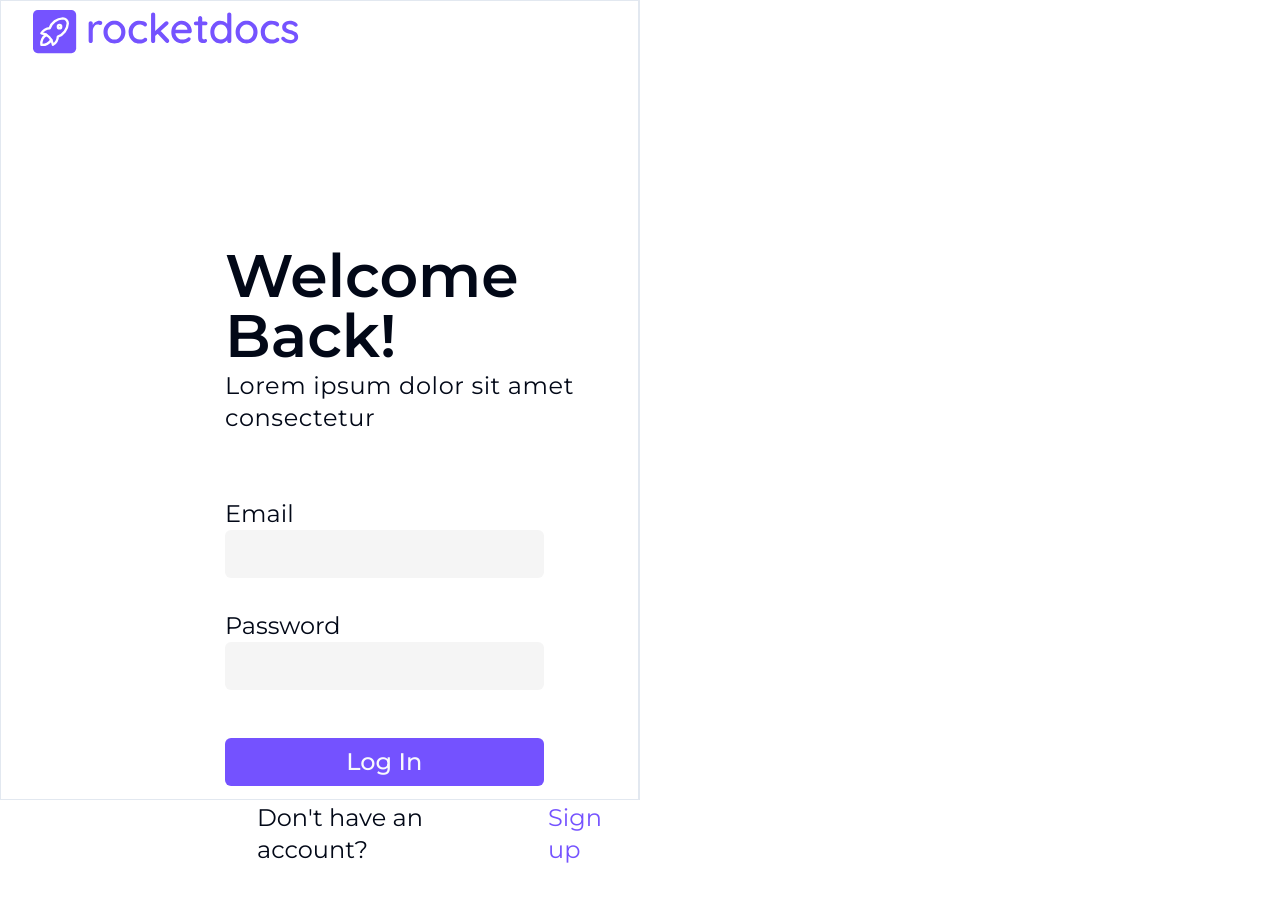
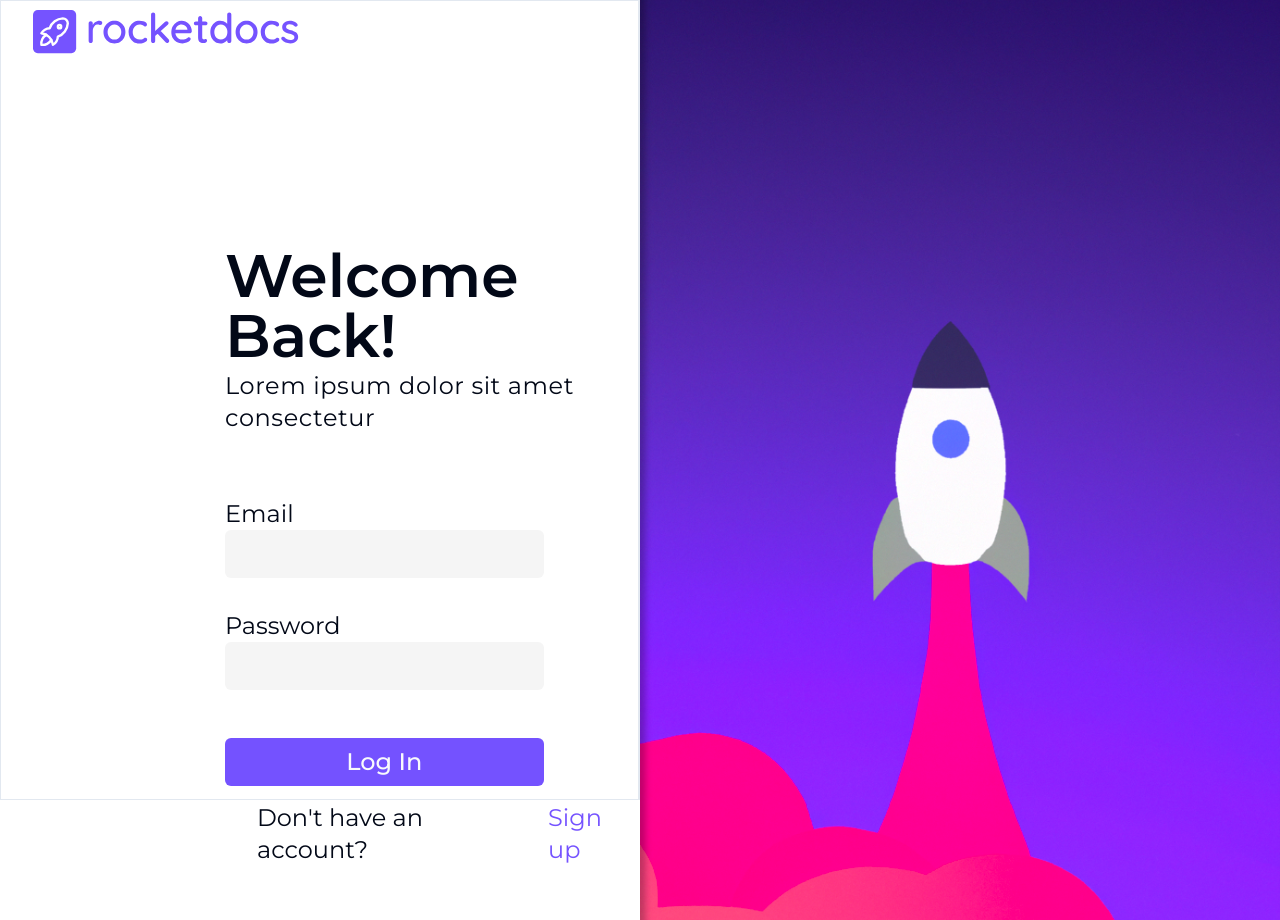
Before and after one commit to ryanata/rocketdocs-frontend, a React (Vite) app in the folder frontend/: page /login in a window 1280 px wide. Before the commit the page ends 866 px from the top, so only its background shows below. Built offline with nearby package versions, Linux system fonts and the light colour scheme.

Commit message:
added temporary images for login and signup

```diff
--- a/frontend/src/pages/LoginPage.tsx
+++ b/frontend/src/pages/LoginPage.tsx
@@ -2,13 +2,14 @@ import React, { useState } from 'react';
 import { Button } from "@/components/ui/button";
 import { Input } from "@/components/ui/input";
 import rocketdocsLogo from '../assets/rocketdocs_logo.svg';
+import rocketPicture from '../assets/rocket.svg';
 
 const LoginPage: React.FC = () =>
 {
     const [email, setEmail] = useState<string>("");
     const [password, setPassword] = useState<string>("");
     return(
-        <div className="h-screen">
+        <div className="h-screen flex flex-row">
             <div className="border-r-2 border" style={{ width: '50%', height: "100%"}}>
                 {/* Header */}
                 <div className="flex justify-between items-center mx-8">
@@ -45,6 +46,9 @@ const LoginPage: React.FC = () =>
                 </div>
 
             </div>
+            <div className="w-1/2 border-">
+                <img className= "" style={{ height: '920px', width: '1000px', objectFit: 'cover'}} src = {rocketPicture}></img>
+            </div>
         </div>
     )
 }
--- a/frontend/src/pages/SignUpPage.tsx
+++ b/frontend/src/pages/SignUpPage.tsx
@@ -2,13 +2,13 @@ import React, { useState } from 'react';
 import { Button } from "@/components/ui/button";
 import { Input } from "@/components/ui/input";
 import rocketdocsLogo from '../assets/rocketdocs_logo.svg';
-
+import rocketPicture from '../assets/rocket.svg';
 const SignUpPage: React.FC = () =>
 {
     const [email, setEmail] = useState<string>("");
     const [password, setPassword] = useState<string>("");
     return(
-        <div className="h-screen">
+        <div className="h-screen flex flex-row">
             <div className="border-r-2 border" style={{ width: '50%', height: "100%"}}>
                 {/* Header */}
                 <div className="flex justify-between items-center mx-8">
@@ -45,6 +45,9 @@ const SignUpPage: React.FC = () =>
                 </div>
 
             </div>
+            <div className="w-1/2 border-">
+                <img className= "" style={{ height: '920px', width: '1000px', objectFit: 'cover'}} src = {rocketPicture}></img>
+            </div>
         </div>
     )
 }
```
Also changed, not shown: frontend/src/assets/rocket.svg (added).
